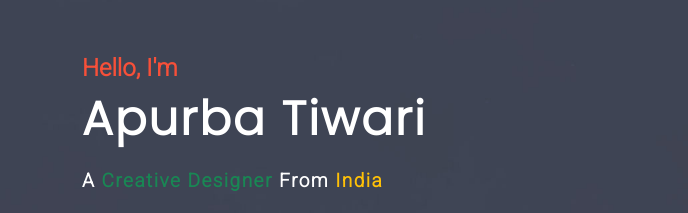
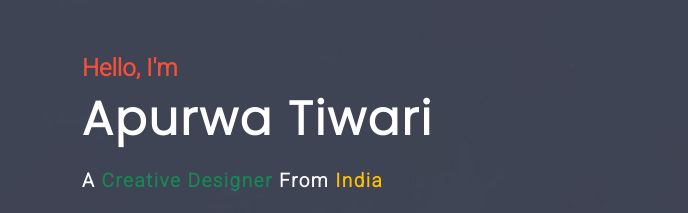
Before and after one commit to Apurwa1399/My-Portfolio-Website, a plain HTML site: page index.html in a window 1280 px wide. Shown: the part 126-339 px from the top of the page, 0-688 px from the left. Drawn offline with Linux system fonts and the light colour scheme; grey boxes are pictures that could not be loaded; a web font is replaced by a local one.

Commit message:
Update index.html

```diff
--- a/index.html
+++ b/index.html
@@ -60,7 +60,7 @@
           <div class="row">
               <div class="col-lg-6 col-md-12">
                   <h6>Hello, I'm</h6>
-                  <h1>Apurba Tiwari</h1>
+                  <h1>Apurwa Tiwari</h1>
                   <h5>A <span class="text-success">Creative Designer</span> From <span class="text-warning">India</span></h5>
                   <p>Innovative front-End Developer offering 3+ years of experience providing high-impact web solutions for diverse industry organizations.</p>
                   <div class="d-flex align-item-center">
```
